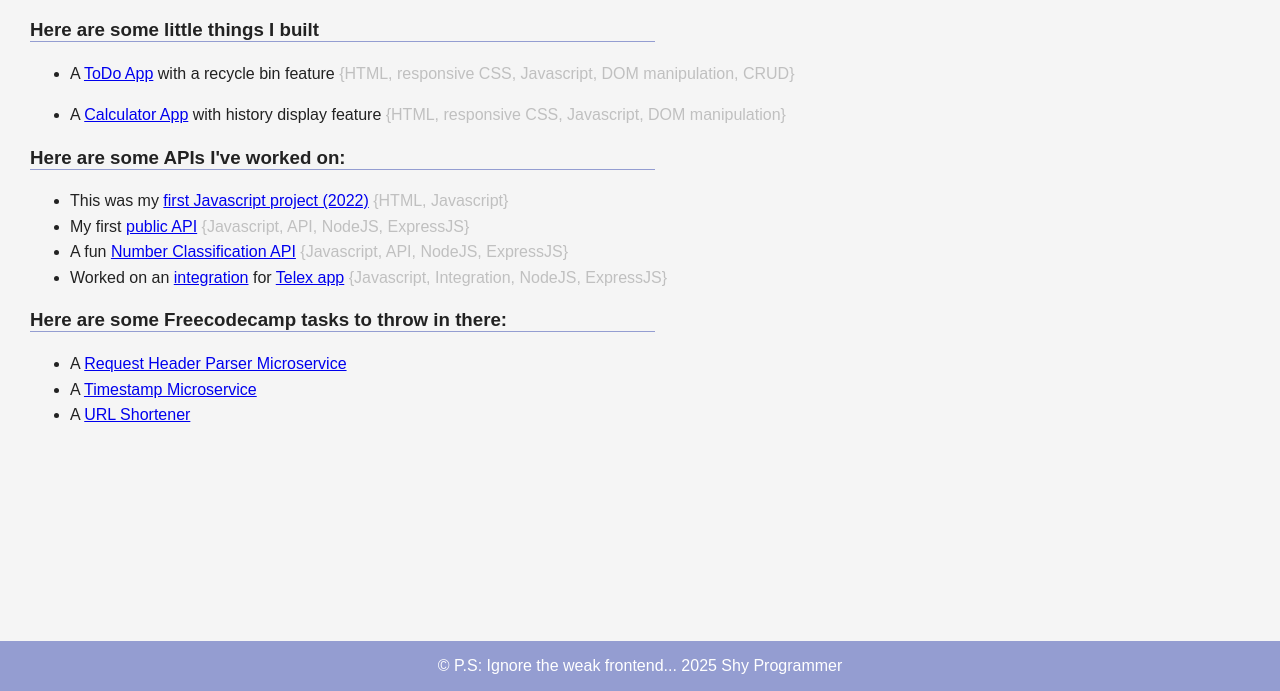
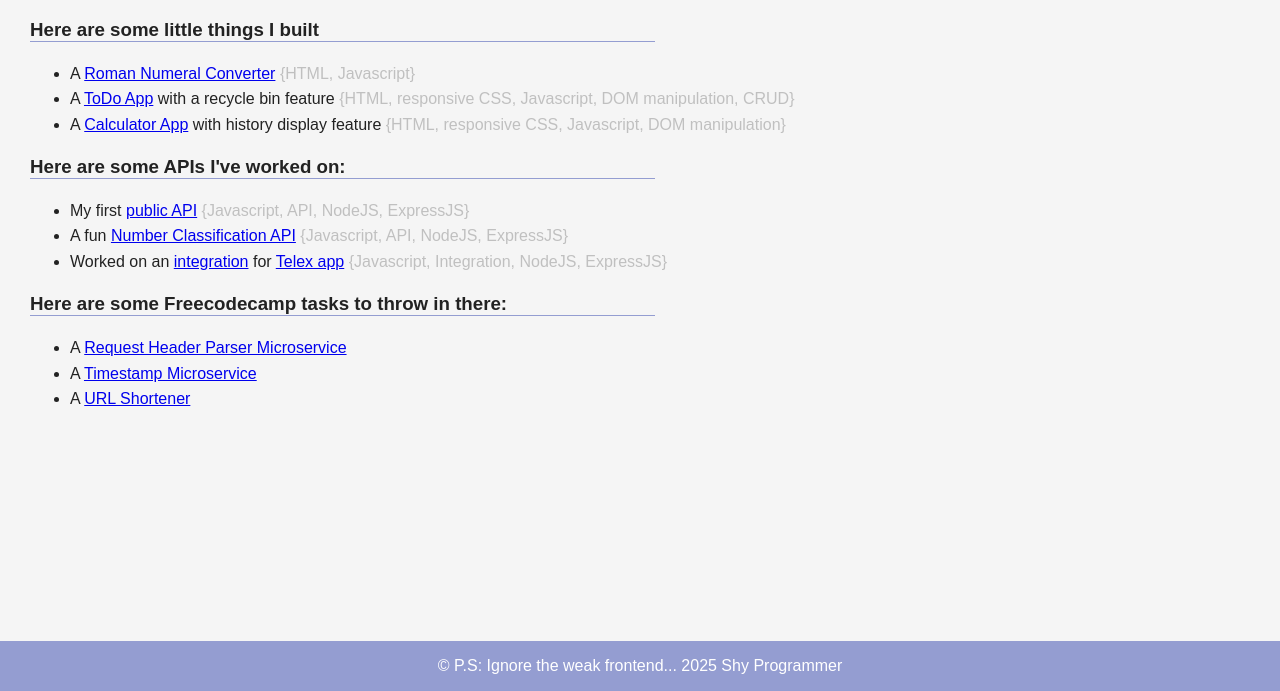
Before and after one commit to shy-programmer/Introductory-page, a website: page pages/projects.html in a window 1280 px wide. Shown: the part 109-800 px from the top of the page. Drawn offline with Linux system fonts and the light colour scheme; files that its build step writes are made by us from their sources.

Commit message:
fix/ updating project list

```diff
--- a/pages/projects.html
+++ b/pages/projects.html
@@ -17,17 +17,15 @@
             <h1>My Projects</h1>
             <h3>Here are some little things I built</h3>
             <ul>
+                <li>A <a  href="https://shy-programmer.github.io/romanFigureGenerator/" target="_blank">Roman Numeral Converter</a>
+                    <span>{HTML, Javascript}</span></li>
                 <li>A <a href="https://to-do-app-7trt.onrender.com/" target="_blank">ToDo App</a> with a recycle bin feature
                     <span>{HTML, responsive CSS, Javascript, DOM manipulation, CRUD}</span></li>
-            </ul>
-            <ul>
                 <li>A <a href="https://calculator-app-e54o.onrender.com/" target="_blank">Calculator App</a> with history display feature
                     <span>{HTML, responsive CSS, Javascript, DOM manipulation}</span></li>
             </ul>
             <h3>Here are some APIs I've worked on:</h3>
             <ul>
-                <li>This was my <a  href="https://shy-programmer.github.io/romanFigureGenerator/" target="_blank">first Javascript project (2022)</a>
-                    <span>{HTML, Javascript}</span></li>
                 <li>My first <a href="https://hng-stagezero-nu5u.onrender.com/" target="_blank">public API</a>
                     <span>{Javascript, API, NodeJS, ExpressJS}</span></li>
                 <li>A fun <a href="https://hng-stageone-w234.onrender.com/" target="_blank">Number Classification API</a>
```
